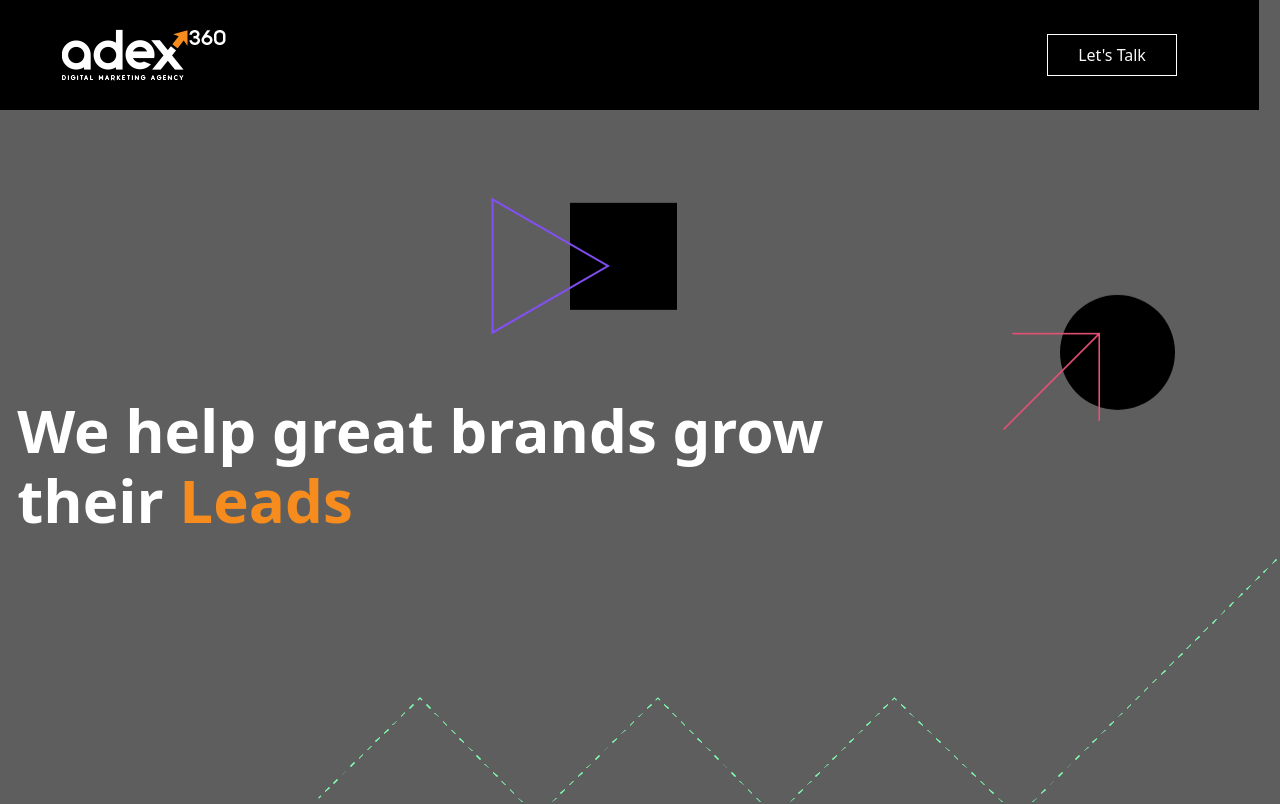
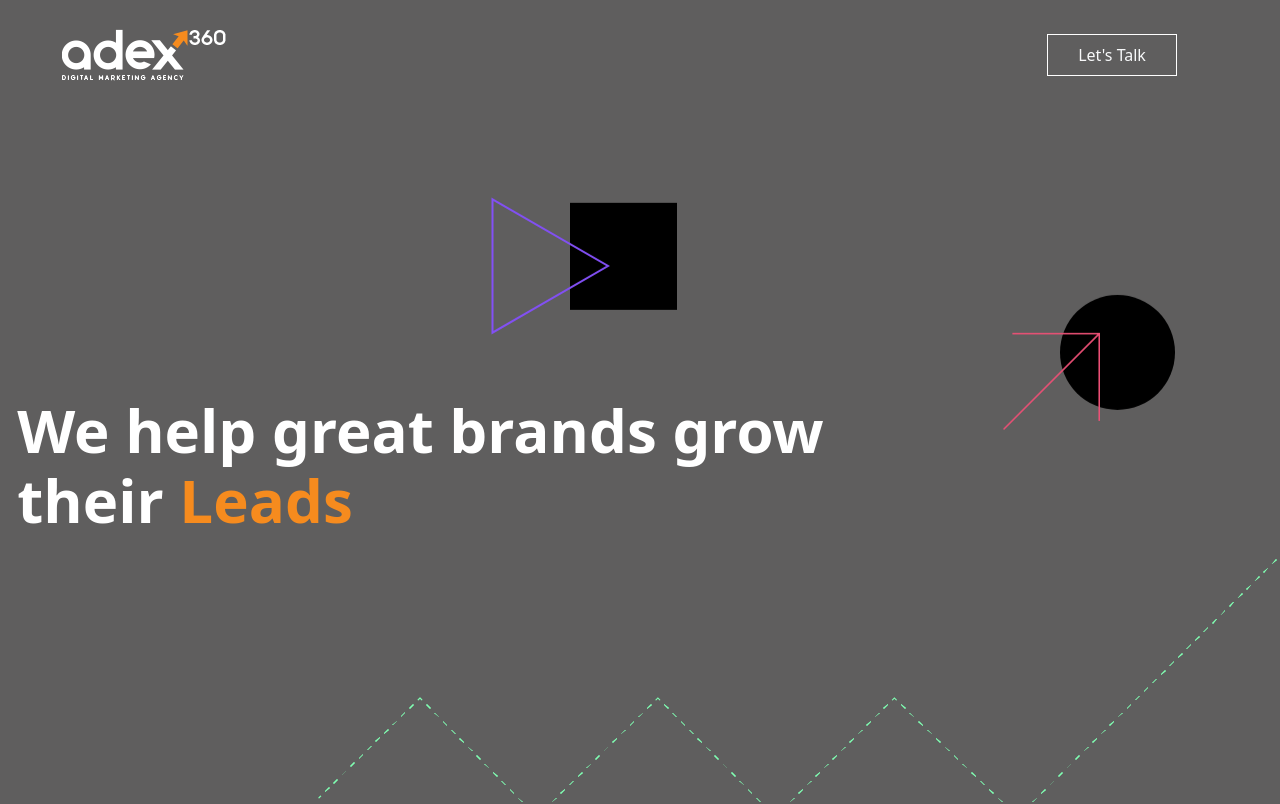
Before and after one commit to Munib47/Adex-360, a React (Vite) app: page / in a window 1280 px wide. Shown: the top 804 px of the page. Built offline with nearby package versions, Linux system fonts and the light colour scheme.

Commit message:
Navbar Scrolling

```diff
--- a/src/components/HeroSection/Hero.jsx
+++ b/src/components/HeroSection/Hero.jsx
@@ -19,7 +19,7 @@ const Hero = () => {
   }, []);
   return (
     <>
-      <div data-aos="fade-left">
+      <div>
         <div className="polygonSquare">
           <div className="polygon">
             <img src={Polygon} alt="pm" className="img-responsive" />
--- a/src/components/Navbar/Navbar.jsx
+++ b/src/components/Navbar/Navbar.jsx
@@ -1,3 +1,4 @@
+import { useEffect } from "react";
 import { Container, Navbar, Nav } from "react-bootstrap";
 import "bootstrap/dist/css/bootstrap.css";
 import Logo from "../../assets/img/logo_adex.png";
@@ -5,12 +6,24 @@ import Logo from "../../assets/img/logo_adex.png";
 import "./Navbar.css";
 
 const CustomNavbar = () => {
+  useEffect(() => {
+    var navbar = document.querySelector("#navbar");
+
+    window.addEventListener("scroll", function () {
+      if (window.scrollY > 0) {
+        navbar.style.backgroundColor = "#000000";
+      } else {
+        navbar.style.backgroundColor = "transparent";
+      }
+    });
+  }, []);
   return (
     <>
       <Navbar
         id="navbar"
         sticky="top"
         className="d-flex  justify-content-between align-items-center w-100 py-4 "
+        style={{ background: "transparent" }}
       >
         <Container>
           <Navbar.Brand href="#home">
```
Also changed, not shown: src/assets/img/noise.gif (added).
